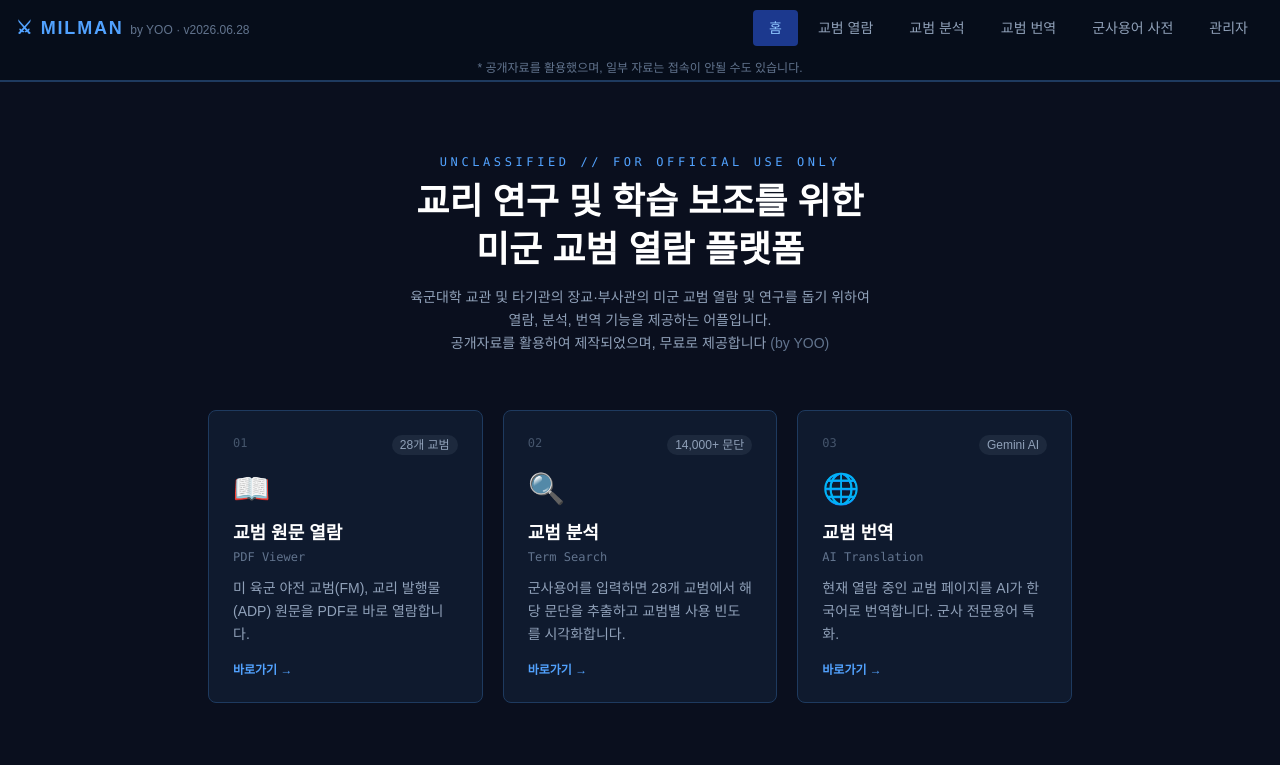
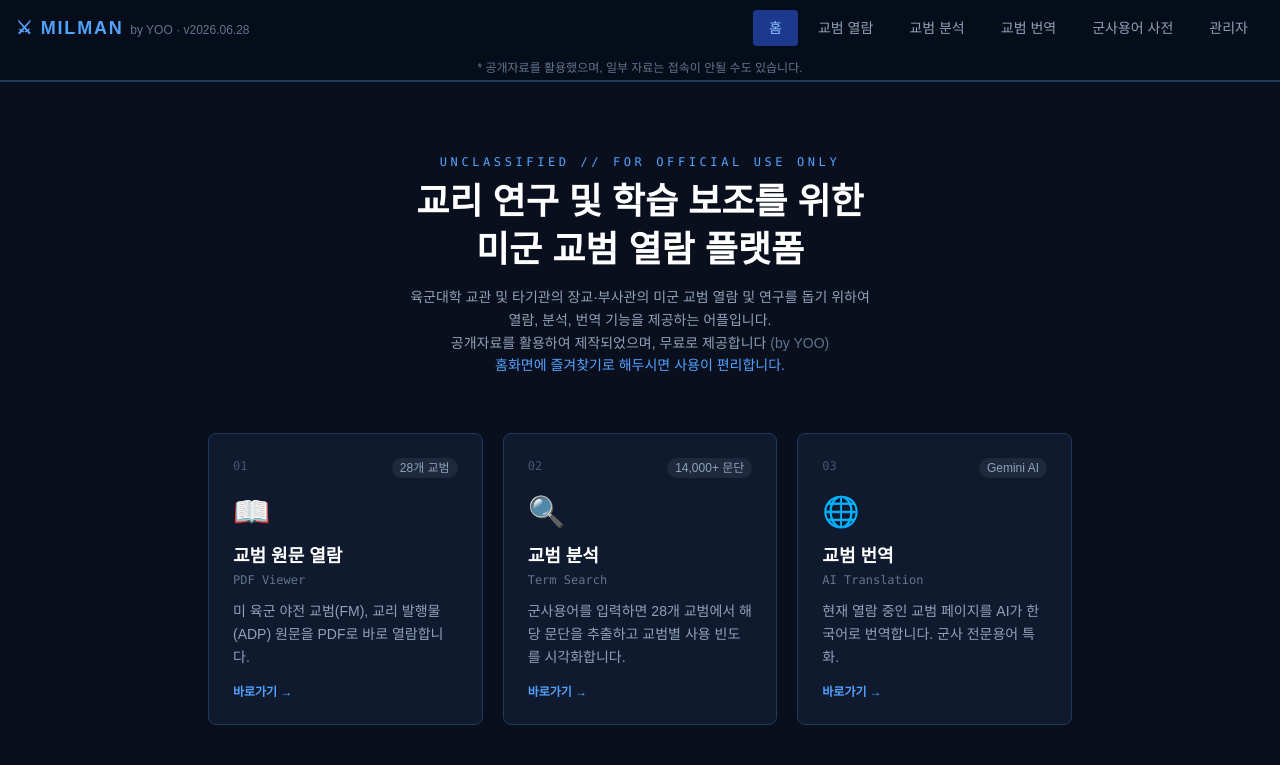
Before and after one commit to dev-genius/military-manual-app, a Next.js app: page / in a window 1280 px wide. Shown: the top 765 px of the page. Built offline with nearby package versions, Linux system fonts and the light colour scheme.

Commit message:
Add bookmark tip to homepage description
Co-Authored-By: Claude Sonnet 4.6 <noreply@anthropic.com>

```diff
--- a/src/app/page.tsx
+++ b/src/app/page.tsx
@@ -47,7 +47,8 @@ export default function Home() {
         <p className="text-slate-400 text-sm max-w-2xl mx-auto leading-relaxed">
           육군대학 교관 및 타기관의 장교·부사관의 미군 교범 열람 및 연구를 돕기 위하여 <br className="hidden md:block" />
           열람, 분석, 번역 기능을 제공하는 어플입니다.<br />
-          공개자료를 활용하여 제작되었으며, 무료로 제공합니다 <span className="text-slate-500">(by YOO)</span>
+          공개자료를 활용하여 제작되었으며, 무료로 제공합니다 <span className="text-slate-500">(by YOO)</span><br />
+          <span className="text-blue-400">홈화면에 즐겨찾기로 해두시면 사용이 편리합니다.</span>
         </p>
       </div>
 
```
